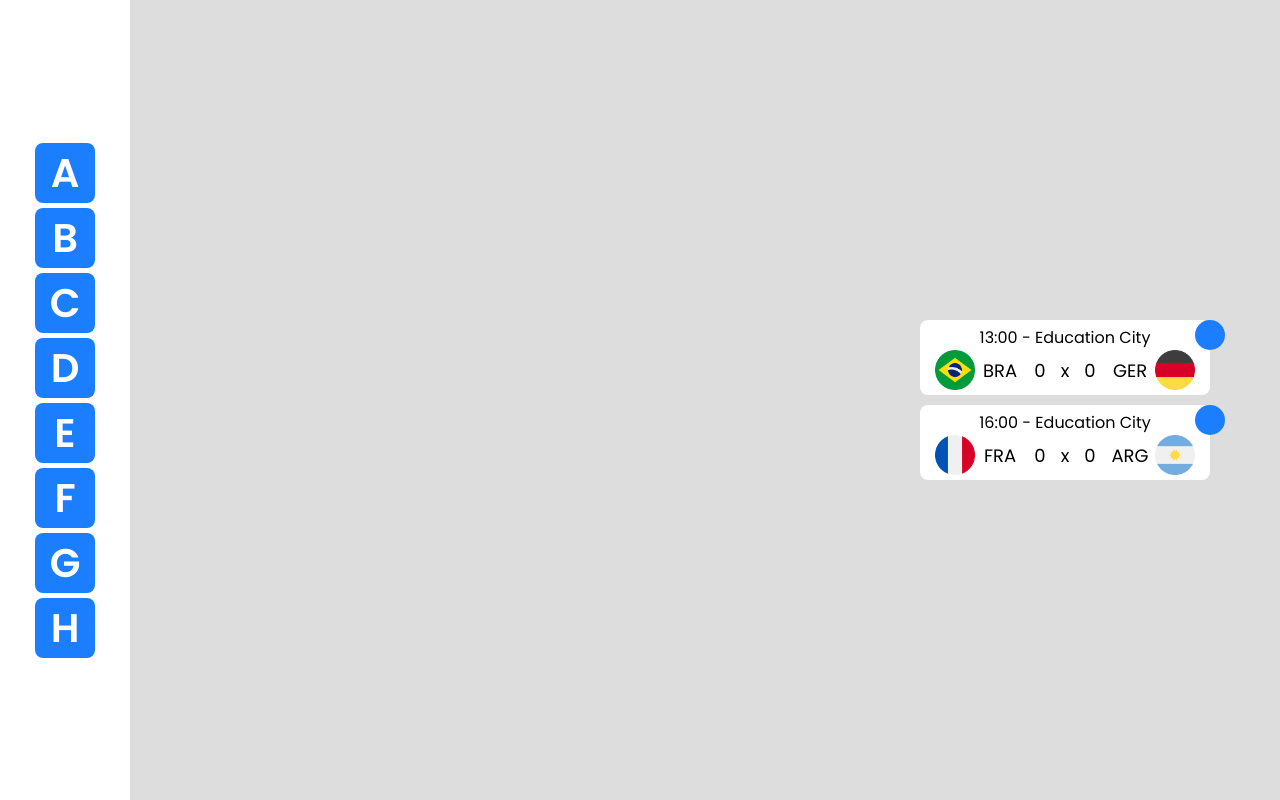
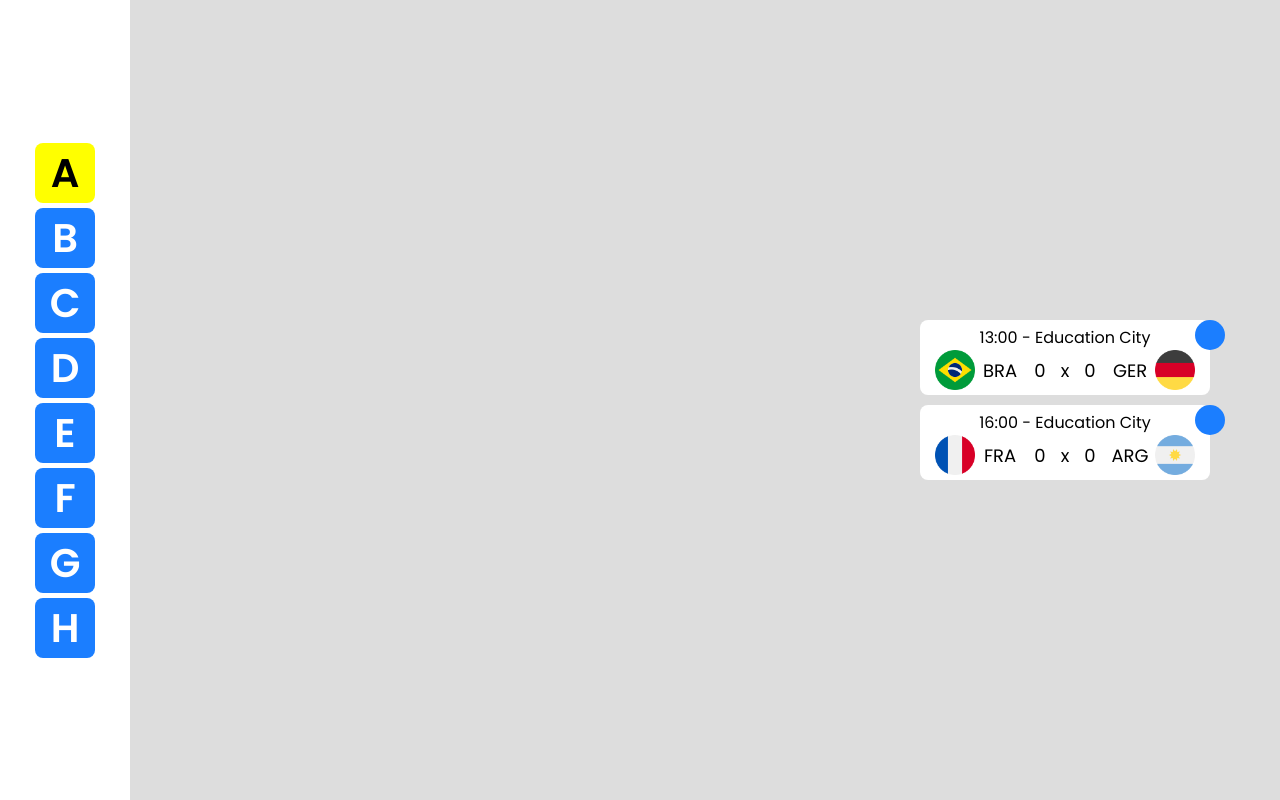
Before and after one commit to ClaudioKamoda/World-Cup-Simulator-V2, a React (Create React App) app: page / in a window 1280 px wide. Built offline with nearby package versions, Linux system fonts and the light colour scheme; some icons are missing.

Commit message:
group nav working with redux

```diff
--- a/src/components/GroupNav.js
+++ b/src/components/GroupNav.js
@@ -1,11 +1,10 @@
-//import { useSelector } from 'react-redux'
+import { useSelector, useDispatch } from 'react-redux'
 import '../css/styles/GroupNav.scss'
 
 export const GroupNav = () => {
 	let groupList = ['A', 'B', 'C', 'D', 'E', 'F', 'G', 'H']
-	/*const current = useSelector(state => {
-		return state.currentGroup
-	})
+	const dispatcher = useDispatch()
+	const current = useSelector(state => state.currentGroup)
 
 	const isActive = group => {
 		if (group === current) {
@@ -13,13 +12,26 @@ export const GroupNav = () => {
 		} else {
 			return ''
 		}
-	}*/
+	}
+
+	const clickHandler = group => {
+		dispatcher({ type: 'changeCurrentGroup', groupToChange: group })
+		console.log(current)
+	}
 
 	return (
 		<nav className="groupNav">
 			<ul>
 				{groupList.map((group, index) => (
-					<li id={index}>{group}</li>
+					<li
+						key={index}
+						className={isActive(group)}
+						onClick={() => {
+							clickHandler(group)
+						}}
+					>
+						{group}
+					</li>
 				))}
 			</ul>
 		</nav>
--- a/src/components/MatchList.js
+++ b/src/components/MatchList.js
@@ -28,7 +28,7 @@ export const MatchList = () => {
 	return (
 		<section className="matchList">
 			{matchList.map(match => {
-				return <Match matchData={match} id={match.id} />
+				return <Match matchData={match} key={match.id} />
 			})}
 		</section>
 	)
--- a/src/css/styles/GroupNav.scss
+++ b/src/css/styles/GroupNav.scss
@@ -27,6 +27,10 @@
 				background-color: yellow;
 				color: black;
 			}
+
+			&:hover {
+				background-color: #ddd;
+			}
 		}
 	}
 }
--- a/src/css/styles/Match.scss
+++ b/src/css/styles/Match.scss
@@ -68,7 +68,7 @@
 		width: 30px;
 		height: 30px;
 		border-radius: 50%;
-		transition: top 0.3s ease-in;
+		transition: top 0.2s ease-out;
 		@include Flexbox();
 
 		&__icon {
@@ -77,7 +77,7 @@
 		}
 
 		&:hover {
-			top: -5px;
+			top: -10px;
 		}
 
 		&.bg-green {
--- a/src/store/store.js
+++ b/src/store/store.js
@@ -10,6 +10,7 @@ const mainReducer = (state = INITIAL_STATE, action) => {
 			currentGroup: action.groupToChange
 		}
 	}
+	return state
 }
 
 const store = createStore(mainReducer)
```
